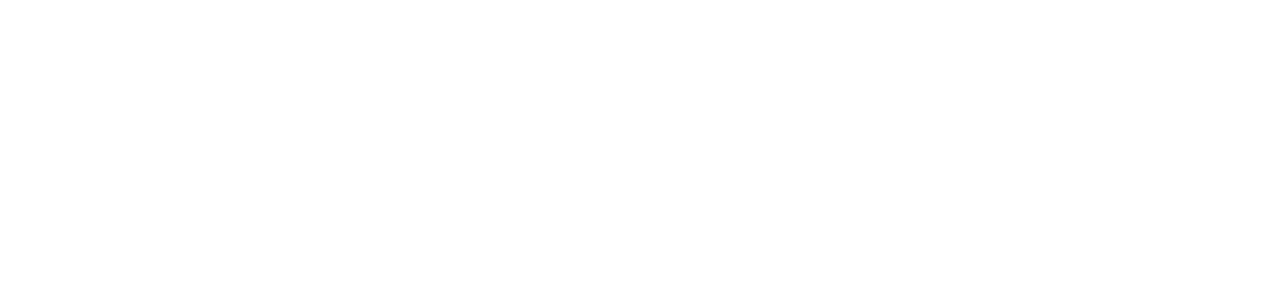
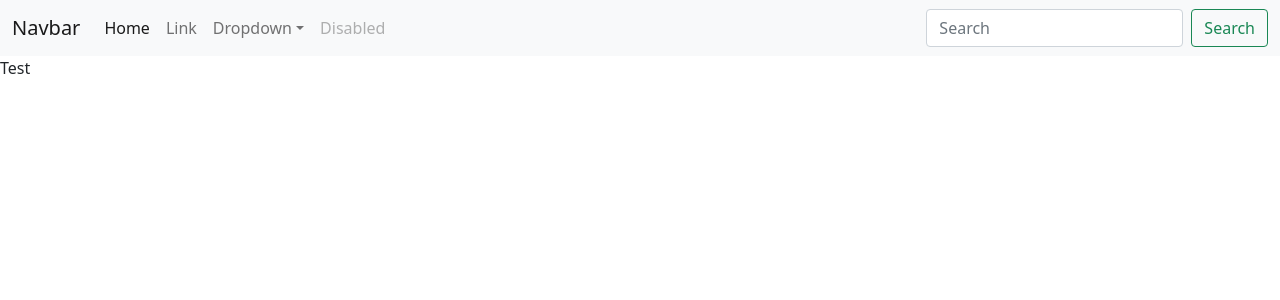
Before and after one commit to FinnHZ/reactCV, a React (Create React App) app in the folder frontend/: page /test in a window 1280 px wide. Shown: the top 300 px of the page. Built offline with nearby package versions, Linux system fonts and the light colour scheme.

Commit message:
src folder

```diff
--- a/frontend/src/App.jsx
+++ b/frontend/src/App.jsx
@@ -1,13 +1,24 @@
-import React, { Component } from 'react'
-import apps from './App.module.css'
+import React, { Component,Fragment } from 'react'
+// import apps from './App.module.css'
+import NavigateCom from './components/Navigate_Com/index'
 
 export default class App extends Component {
+  state={boundarytest:''}
+
+  static getDerivedStateFromError(error){ return {boundarytest: error}}
+
   render() {
+    const testboundary = <h2>兜底善后文字</h2>
+
     return (
-      <div>
-        <div className={apps.navigateArea}></div>
-        <div className={apps.displayArea}></div>
-      </div>
+      <Fragment>
+        {/* <div className={apps.navigateArea}> </div>*/}
+        {this.state.boundarytest? testboundary:<NavigateCom/>}
+
+          {/* <NavigateCom /> */}
+
+        {/* <div className={apps.displayArea}></div> */}
+      </Fragment>
     )
   }
 }
--- a/frontend/src/App.module.css
+++ b/frontend/src/App.module.css
@@ -1,18 +1,18 @@
 .navigateArea{
     padding: 0;
     margin: 0;
-    /* width: 30%;
-    height: 100%; */
-    background: #ddd;
-    background-size: 100% 30%;
+    width: 15%;
+    height: 100%;
+    background-color: #ddd;
+    float:left;
+
 }
 
 .displayArea{
     padding: 0;
     margin: 0;
-    /* width: 30%;
-    height: 100%; */
-    background: yellow;
-    background-size: 100% 70%;
-
+    width: 85%;
+    height: 100%;
+    background-color: yellow;
+    float:left;
 }
--- /dev/null
+++ b/frontend/src/components/Navigate_Com/index.jsx
@@ -0,0 +1,59 @@
+import React, { Component } from 'react'
+import { Link, Route, Routes, Navigate } from 'react-router-dom'
+import Test from '../../pages/Test_Com'
+
+export default class NavigateCom extends Component {
+  render() {
+    return (
+      <div>
+        <nav className="navbar navbar-expand-lg navbar-light bg-light">
+          <div className="container-fluid">
+            <Link className="navbar-brand" to="/test">Navbar</Link>
+            <button className="navbar-toggler" type="button" data-bs-toggle="collapse" data-bs-target="#navbarSupportedContent" aria-controls="navbarSupportedContent" aria-expanded="false" aria-label="Toggle navigation">
+              <span className="navbar-toggler-icon"></span>
+            </button>
+            <div className="collapse navbar-collapse" >
+              <ul className="navbar-nav me-auto mb-2 mb-lg-0">
+                <li className="nav-item">
+                  <Link className="nav-link active" aria-current="page" to="/test">Home</Link>
+                </li>
+                <li className="nav-item">
+                  <Link className="nav-link" to="/test">Link</Link>
+                </li>
+                <li className="nav-item dropdown">
+                  <Link className="nav-link dropdown-toggle" to="/test"  role="button" data-bs-toggle="dropdown" aria-expanded="false">
+                    Dropdown
+                  </Link>
+                  <ul className="dropdown-menu" aria-labelledby="navbarDropdown">
+                    <li><Link className="dropdown-item" to="/test">Action</Link></li>
+                    <li><Link className="dropdown-item" to="/test">Another action</Link></li>
+                    <li><hr className="dropdown-divider" /></li>
+                    <li><Link className="dropdown-item" to="/test">Something else here</Link></li>
+                  </ul>
+                </li>
+                <li className="nav-item">
+                  <Link className="nav-link disabled" to="/test" >Disabled</Link>
+                </li>
+              </ul>
+              <form className="d-flex">
+                <input className="form-control me-2" type="search" placeholder="Search" aria-label="Search" />
+                <button className="btn btn-outline-success" type="submit">Search</button>
+              </form>
+            </div>
+          </div>
+        </nav>
+        <Routes>
+          <Route path="/test" element={<Test/>}/>
+          <Route path="/test" element={<Test/>}/>
+          <Route path="/test" element={<Test/>}/>
+          <Route path="/test" element={<Test/>}/>
+          <Route path="/test" element={<Test/>}/>
+          <Route path="/test" element={<Test/>}/>
+          <Route path="/test" element={<Test/>}/>
+          <Route path="/" element={<Navigate to="/默认展示路由路径" />} />
+        </Routes>
+
+      </div>
+    )
+  }
+}
--- a/frontend/src/index.js
+++ b/frontend/src/index.js
@@ -1,6 +1,13 @@
 import React from 'react'
 import ReactDOM from 'react-dom'
 import App from './App'
+import {BrowserRouter} from 'react-router-dom'
 
 
-ReactDOM.render(<App/>, document.getElementById("root"))
+ReactDOM.render(
+<BrowserRouter>
+<App/>
+</BrowserRouter>
+
+
+, document.getElementById("root"))
--- /dev/null
+++ b/frontend/src/pages/Test_Com/index.jsx
@@ -0,0 +1,9 @@
+import React, { Component } from 'react'
+
+export default class Test extends Component {
+  render() {
+    return (
+      <div>Test</div>
+    )
+  }
+}
```
